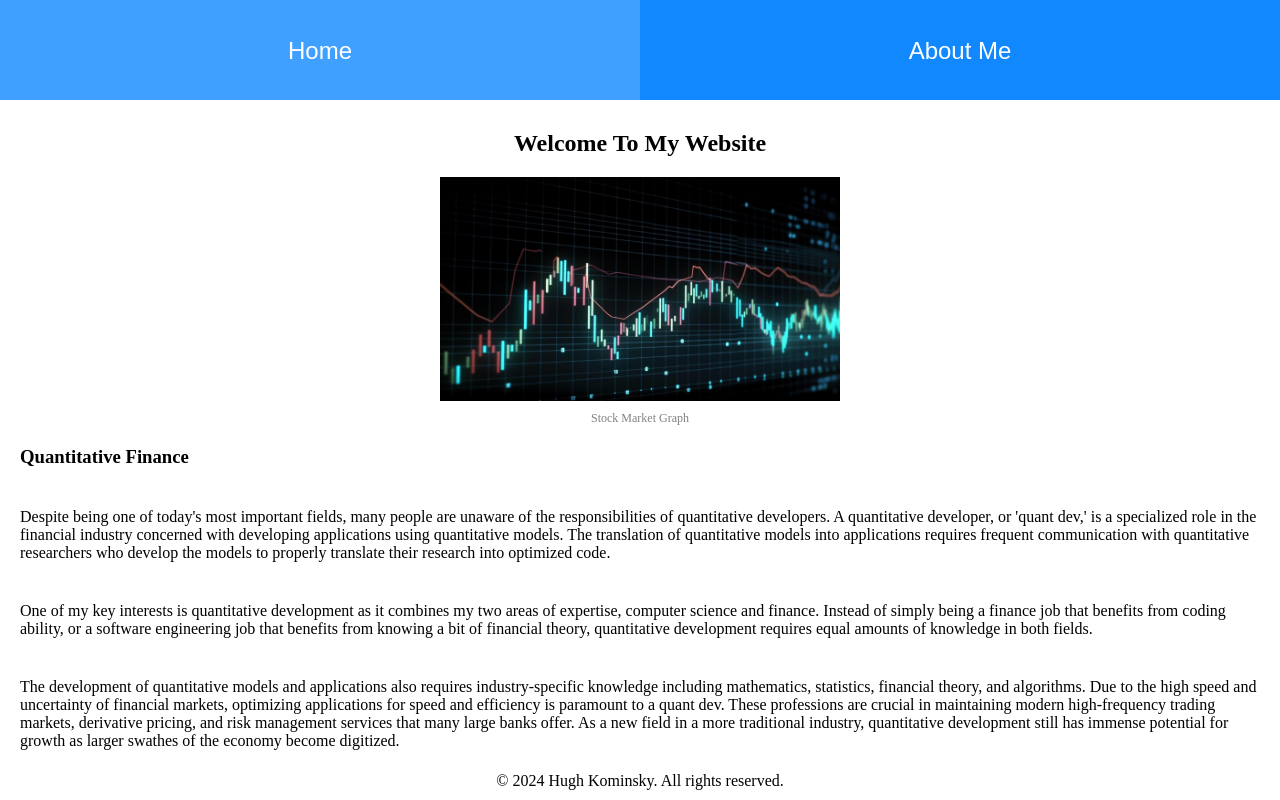
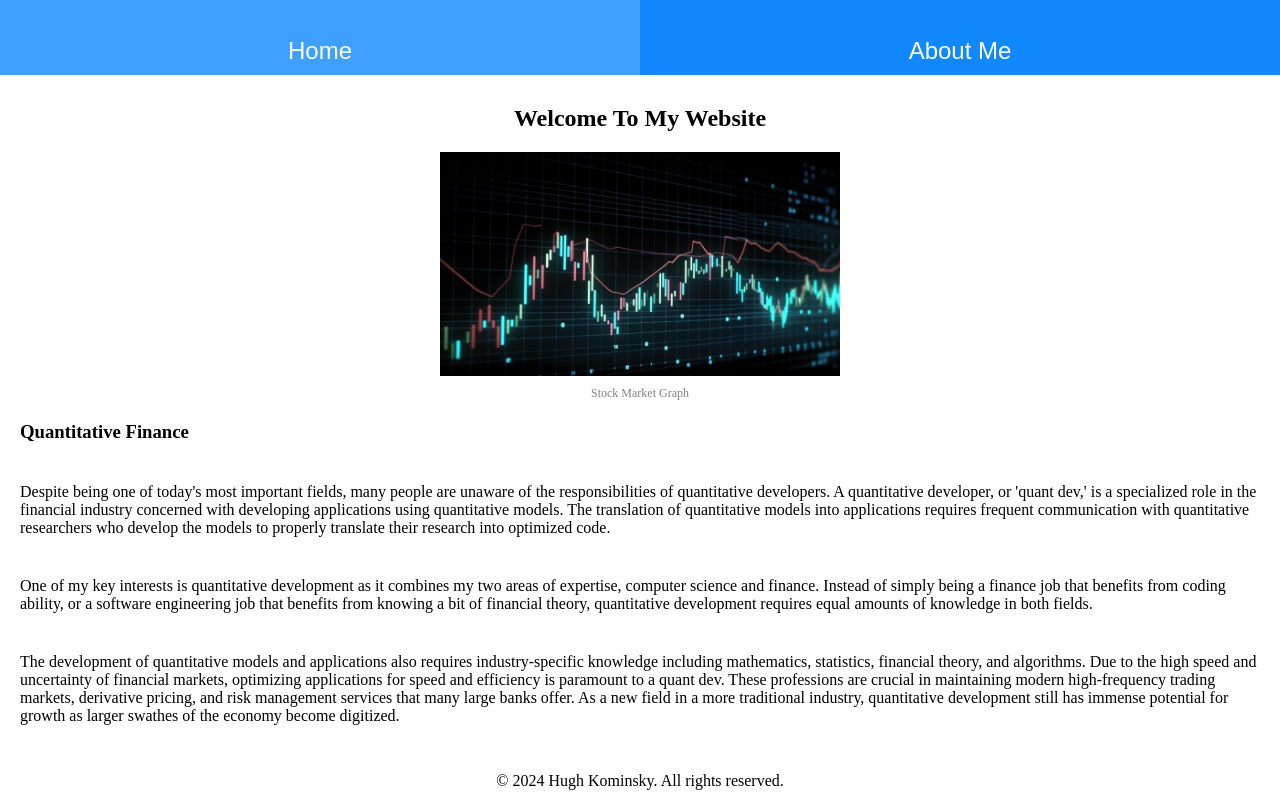
Before and after one commit to hkominsky/hkominsky.github.io, a plain HTML site: page index.html in a window 1280 px wide. Drawn offline with Linux system fonts and the light colour scheme.

Commit message:
button size

```diff
--- a/index.css
+++ b/index.css
@@ -32,7 +32,7 @@ main {
 .button-container {
     display: flex;
     width: 100%;
-    height: 100px; /* Adjust this for vertical size of the buttons */
+    height: 75px; /* Adjust this for vertical size of the buttons */
     overflow: hidden;
 }
 
```
